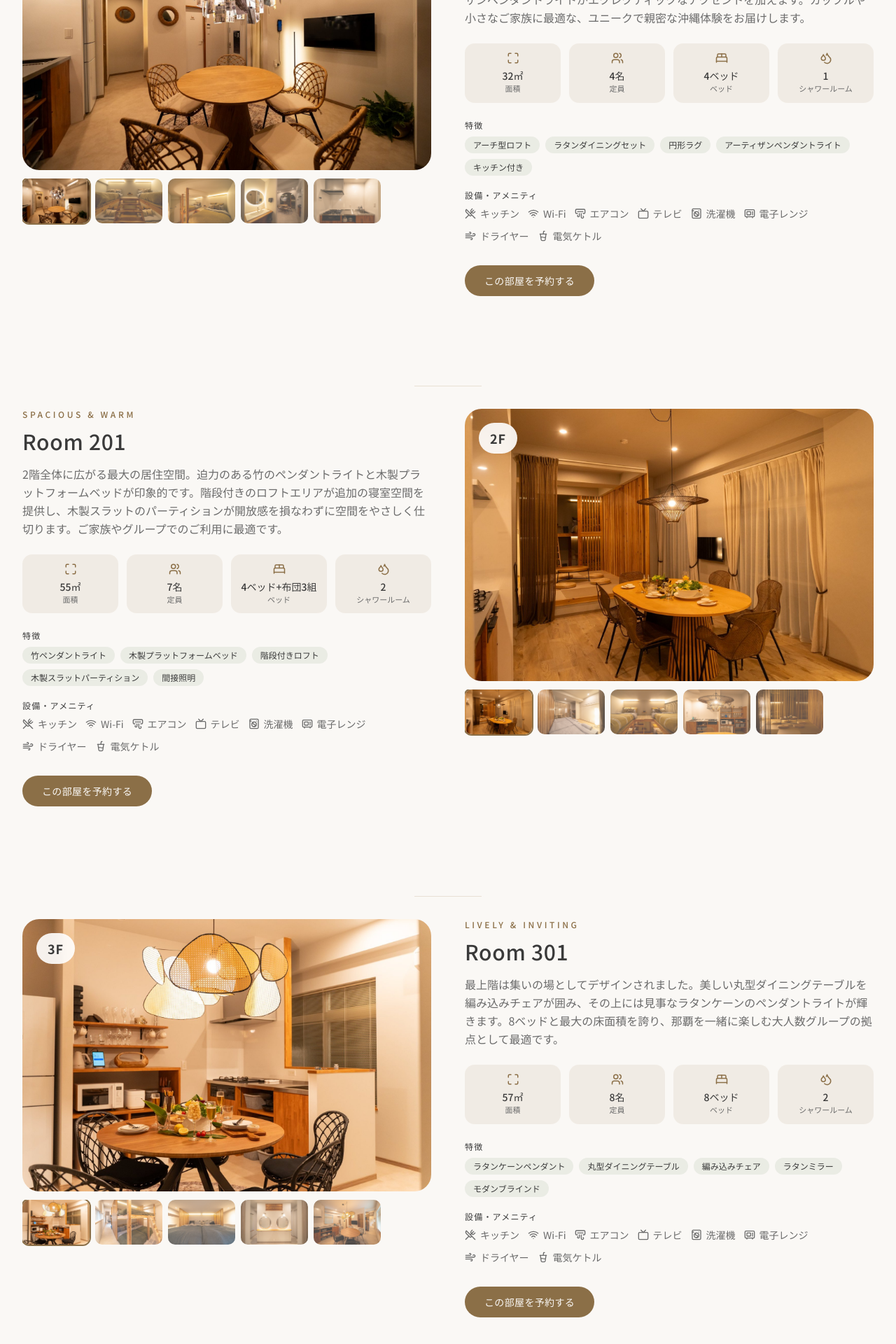
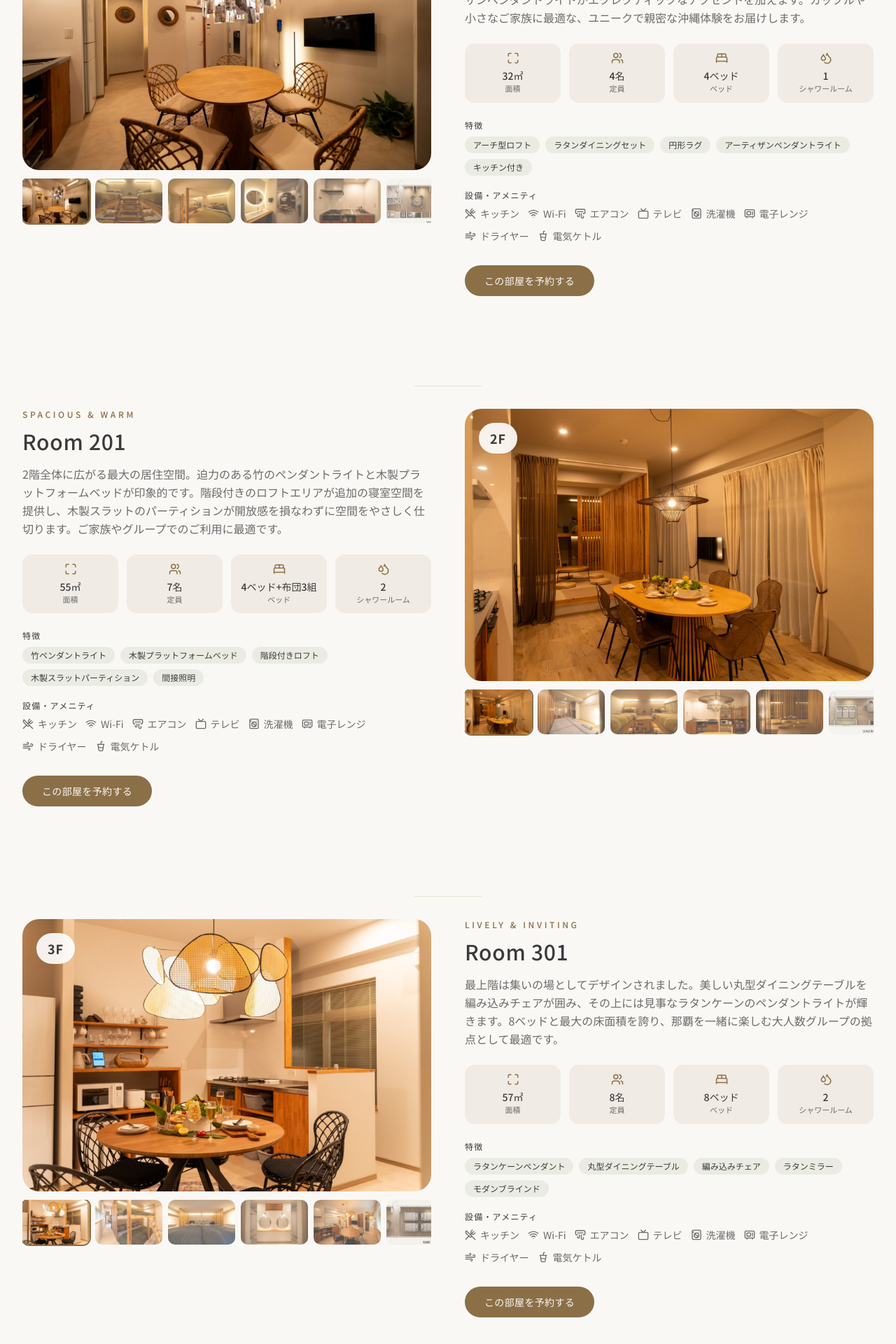
Before and after one commit to a24worldview-lgtm/sunzrooms-naha-miebashi, a Next.js app: page /rooms in a window 1280 px wide. Shown: the part 634-2554 px from the top of the page at 70% size. Built offline with nearby package versions, Linux system fonts and the light colour scheme.

Commit message:
Update page.tsx

```diff
--- a/app/rooms/page.tsx
+++ b/app/rooms/page.tsx
@@ -32,6 +32,7 @@ export default function RoomsPage() {
         "/images/1f-bedroom.jpg",
         "/images/1f-bathroom.jpg",
         "/images/1f-kitchen.jpg",
+        "/images/1f-floorplan.jpg",
       ],
     },
     {
@@ -54,6 +55,7 @@ export default function RoomsPage() {
         "/images/2f-loft-bed.jpg",
         "/images/2f-kitchen.jpg",
         "/images/2f-tatami.jpg",
+        "/images/2f-floorplan.jpg",
       ],
     },
     {
@@ -76,6 +78,7 @@ export default function RoomsPage() {
         "/images/3f-loft-bed.jpg",
         "/images/3f-bathroom.jpg",
         "/images/3f-living.jpg",
+        "/images/3f-floorplan.jpg",
       ],
     },
   ];
```
